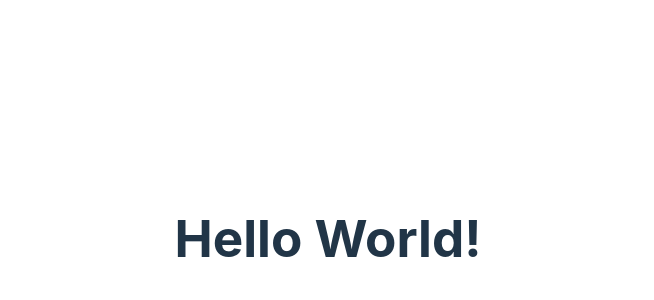
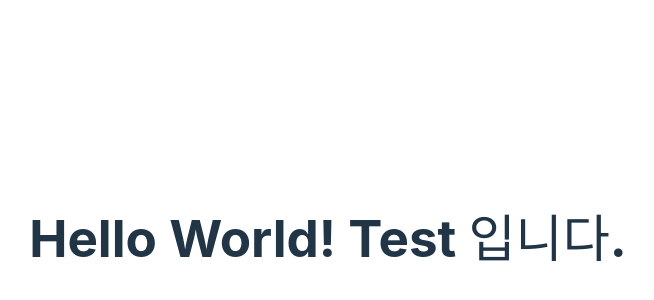
Before and after one commit to choirinemo/React-App, a React (Vite) app: page / in a window 1280 px wide. Shown: the part 162-462 px from the top of the page, without its empty margins (312-966 px from the left). Built offline with nearby package versions, Linux system fonts and the light colour scheme.

Commit message:
change app.tsx

```diff
--- a/src/App.tsx
+++ b/src/App.tsx
@@ -1,11 +1,11 @@
-import './App.css'
+import "./App.css";
 
 function App() {
   return (
     <>
-      <h1>Hello World!</h1>
+      <h1>Hello World! Test 입니다.</h1>
     </>
-  )
+  );
 }
 
-export default App
+export default App;
```
